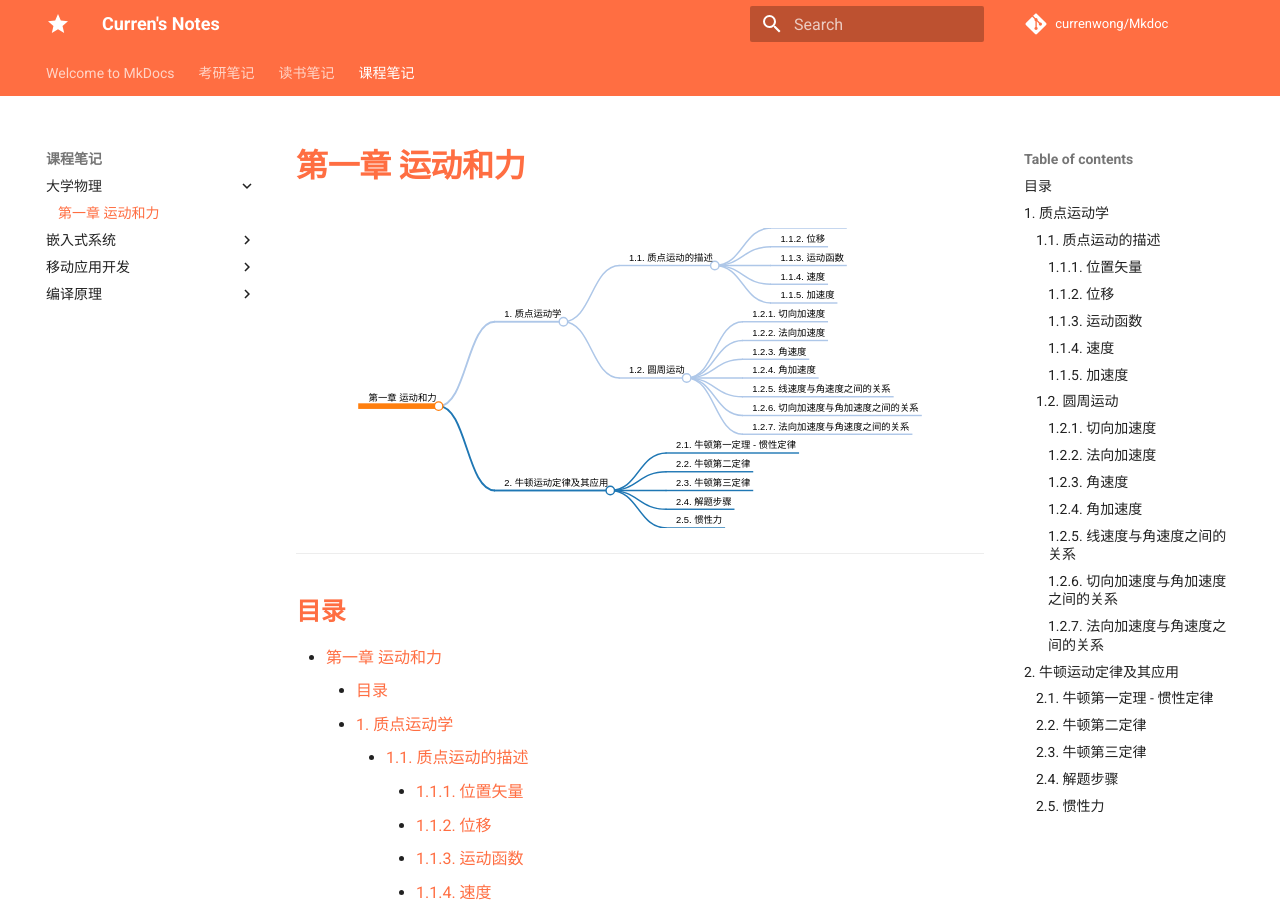
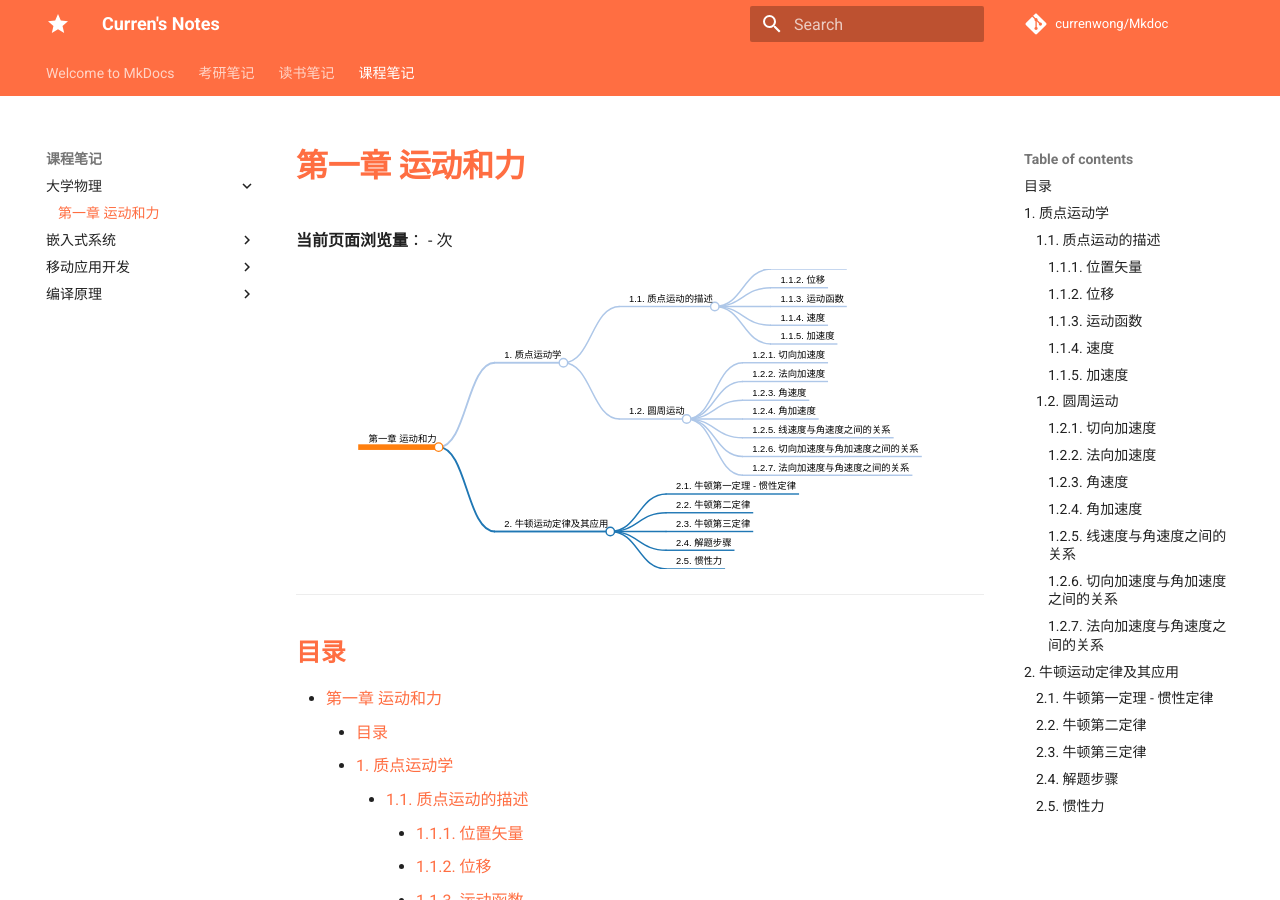
Before and after one commit to CurrenWong/Mkdoc, an MkDocs documentation site: the page built from docs/课程笔记/大学物理/1.第一章_运动和力.md, in a window 1280 px wide and 900 px high. Built offline with MkDocs 1.6.1 and Material for MkDocs 9.7.7, drawn with Linux system fonts in a browser that asks for light colours; a script that is not in the unit is left out; comment, search, counter and statistics services are not loaded.

```diff
--- a/docs/js/extra.js
+++ b/docs/js/extra.js
@@ -308,6 +308,12 @@ function transferMetaTitle() {
     );
 }
 
+// 显示页面访问量
+function showPageView() {
+    $('h1').first().after('<p><strong>当前页面浏览量</strong>：<span data-hk-page="current"> - </span>次</p>');
+}
+
+
 // --------------------------------
 // 代码运行
 
@@ -376,16 +382,16 @@ $(function () {
     var text = 'pre code';
     ignoreList = ['mermaid', 'mindmap']
     document.querySelectorAll(text).forEach((block) => {
-            if (ignoreList.indexOf(block.className) != -1) {
+        if (ignoreList.indexOf(block.className) != -1) {
 
-            } else {
-                hljs.highlightBlock(block);
-            }
+        } else {
+            hljs.highlightBlock(block);
+        }
     });
     $('.mermaid').parent().each(function () {
         $(this).attr('style', 'background-color:blanchedalmond');
     });
-    }
+}
     // hljs.initHighlightingOnLoad()
 );
 
@@ -412,7 +418,7 @@ $(document).ready(
                 markmap('svg#mindmap-inline-' + String(i + 1), tree_root, {
                     preset: 'colorful', // or default
                     linkShape: 'diagonal' // or bracket
-                })
+                });
                 // 去除原来的代码区域
                 element.parent().remove();
             }
@@ -428,3 +434,6 @@ $(clearTag());
 
 // 渲染删除线
 $(translateDeleteLine());
+
+// 显示页面访问量
+$(showPageView());
--- a/docs/课程笔记/大学物理/1.第一章_运动和力.md
+++ b/docs/课程笔记/大学物理/1.第一章_运动和力.md
@@ -127,7 +127,3 @@ $$
 $$
 F_i = -ma
 $$
-
----
-
-<span data-hk-site> - </span>
--- a/mkdocs.yml
+++ b/mkdocs.yml
@@ -32,8 +32,8 @@ extra_javascript:
   - js/mermaid.min.js # Mermaid UML
   - js/highlight.pack.js # 代码高亮
   # 访问量统计
-  - js/av-min-1.5.0.js
-  - js/hit-kounter-lc-0.3.0.js
+  - https://cdn1.lncld.net/static/js/av-min-1.5.0.js
+  - https://jerryz.sgp1.cdn.digitaloceanspaces.com/lib/hit-kounter/hit-kounter-lc-0.3.0.js
   - js/extra.js # 渲染未被mathJax捕捉的公式，渲染思维导图
 
 extra_css:
```
